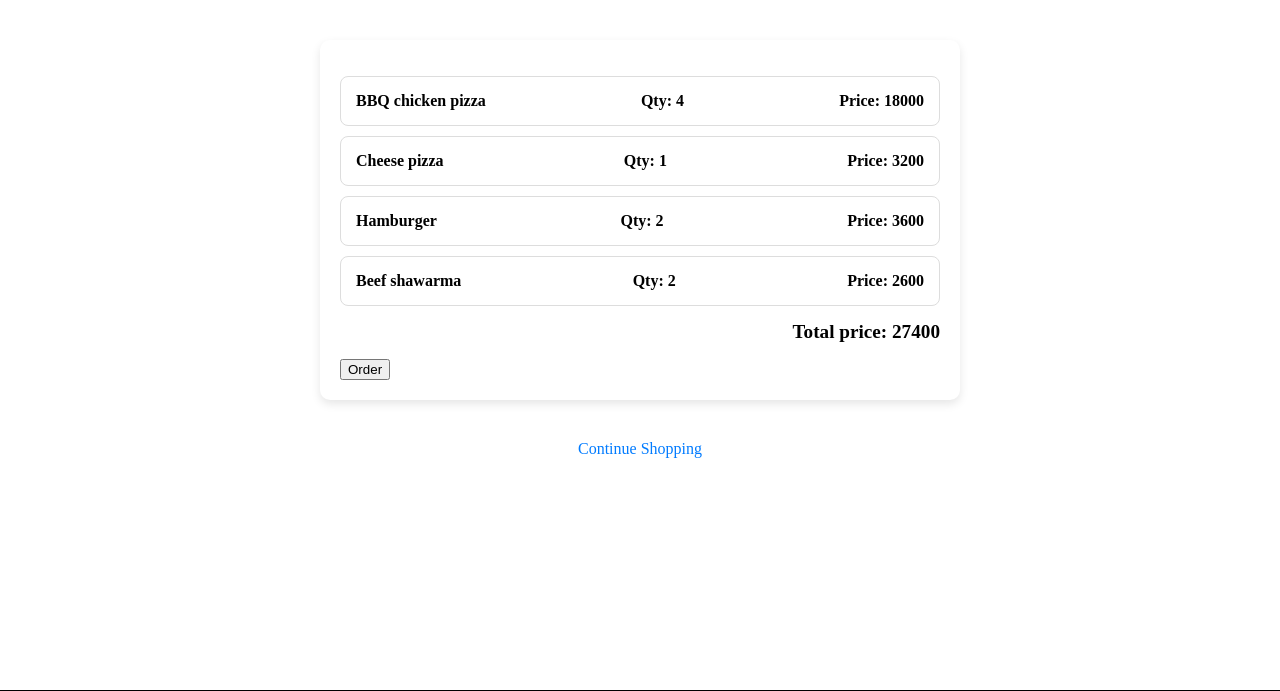
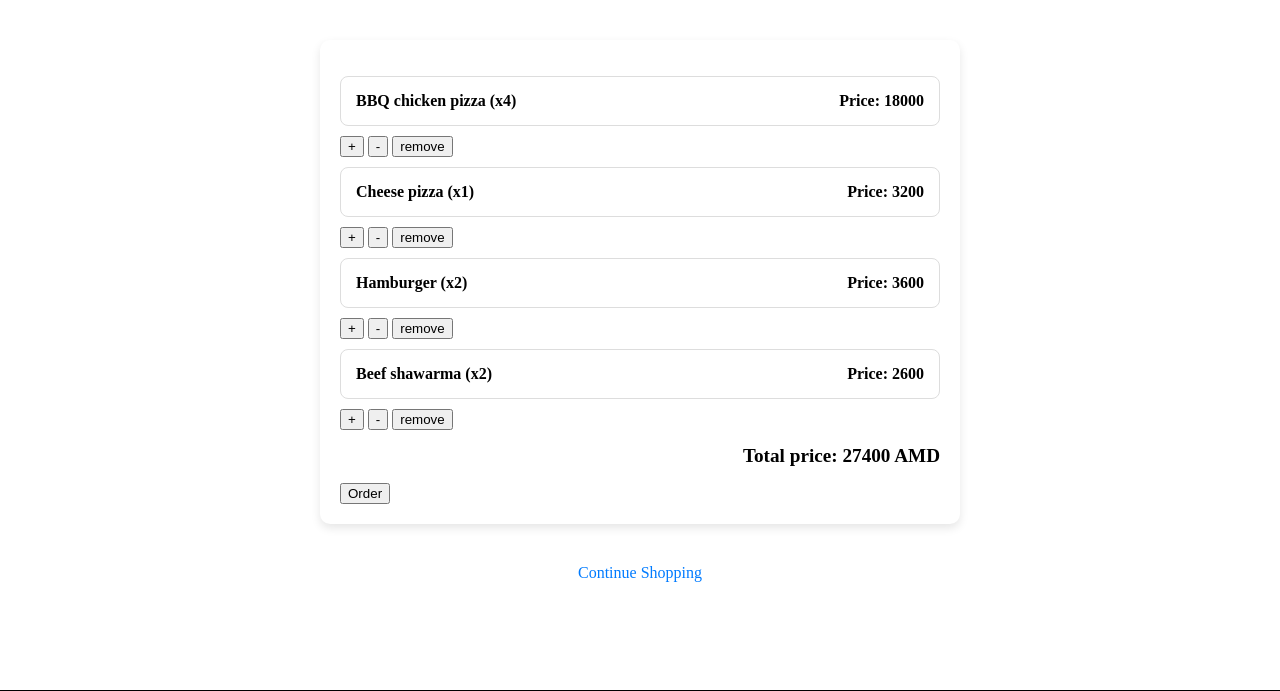
Before and after one commit to AraDarbinyan/Food-delivery-site, a Flask app: page /cart/ in a window 1280 px wide. Shown: the part 40-731 px from the top of the page. Run offline with Flask 3, Linux system fonts and the light colour scheme; a user stored in the database is signed in.

Commit message:
added dinamic buttons which increase and decresase quantity of products with function update_cart. Also added JS code so its no need to reload the page every time. Also some changes in Models

```diff
--- a/app.py
+++ b/app.py
@@ -1,4 +1,4 @@
-from flask import Flask, render_template, request, redirect, url_for, flash
+from flask import Flask, render_template, request, redirect, url_for, flash, jsonify
 from flask_login import LoginManager, login_user, logout_user, login_required, current_user
 from werkzeug.security import generate_password_hash, check_password_hash
 from models import Product, Customer, Cart, CartProduct, db
@@ -77,6 +77,41 @@ def add_to_cart(product_id):
         return redirect(url_for('login'))
 
 
+@app.route('/update_cart/<int:product_id>/<action>', methods=['POST'])
+@login_required
+def update_cart(product_id, action):
+    cart = Cart.query.filter_by(customer_id=current_user.id).first()
+    if not cart:
+        return jsonify({"error": "Cart not found"}), 400
+
+    cart_product = CartProduct.query.filter_by(cart_id=cart.id, product_id=product_id).first()
+
+    if not cart_product:
+        return jsonify({"error": "Product not found in cart"}), 400
+
+
+    if action == "increase":
+        cart_product.quantity += 1
+    elif action == "decrease":
+        if cart_product.quantity > 1:
+            cart_product.quantity -= 1
+        else:
+            db.session.delete(cart_product)
+    elif action == "remove":
+        db.session.delete(cart_product)
+
+    db.session.commit()
+
+
+    total_price = sum(item.quantity * Product.query.get(item.product_id).price for item in cart.cart_products)
+
+    return jsonify({
+        "quantity": cart_product.quantity if action != "remove" else 0,
+        "total_price": total_price
+    })
+
+
+
 @login_meneger.user_loader
 def load_user(user_id):
     return Customer.query.get(int(user_id))
--- a/models.py
+++ b/models.py
@@ -14,6 +14,7 @@ class Customer(db.Model, UserMixin):
     email = db.Column(db.String(80), nullable=False)
     phone = db.Column(db.String(80), nullable=False)
     password = db.Column(db.String(80), nullable=False)
+    created_at = db.Column(db.DateTime, default=datetime.utcnow)
 
 
     def __repr__(self):
@@ -43,8 +44,9 @@ class Cart(db.Model):
     id = db.Column(db.Integer, primary_key=True)
     customer_id =  db.Column(db.Integer, db.ForeignKey('Customer.id'), nullable=False)
     created_at = db.Column(db.DateTime, default=datetime.utcnow)
+    ordered = db.Column(db.Boolean, default=False)
 
-    products = db.relationship('Product', secondary='cart_product', backref='carts')
+    cart_products = db.relationship('CartProduct', backref='cart', lazy=True)
 
     def __repr__(self):
         return f"<Cart {self.id} for Customer {self.customer_id}>"
--- /dev/null
+++ b/static/js/script.js
@@ -0,0 +1,23 @@
+document.querySelectorAll(".cart-action").forEach(button => {
+    button.addEventListener("click", function() {
+        let productId = this.dataset.productId;
+        let action = this.dataset.action;
+        let quantityElement = document.getElementById(`quantity-${productId}`);
+        let priceElement = document.getElementById("total-price");
+
+        fetch(`/update_cart/${productId}/${action}`, { method: "POST" })
+        .then(response => response.json())
+        .then(data => {
+            if (data.error) {
+                alert(data.error);
+            } else {
+                if (action === "remove" || data.quantity === 0) {
+                    document.getElementById(`cart-item-${productId}`).remove();
+                } else {
+                    quantityElement.innerText = `(x${data.quantity})`;
+                }
+                priceElement.innerText = `Total price: ${data.total_price} AMD`;
+            }
+        });
+    });
+});
--- a/templates/base.html
+++ b/templates/base.html
@@ -24,6 +24,6 @@
     <footer>
         <p>&copy; 2025 Food Delivery Service</p>
     </footer>
-
+    <script src="{{ url_for('static', filename='js/script.js') }}"></script>
 </body>
 </html>
--- a/templates/cart.html
+++ b/templates/cart.html
@@ -9,13 +9,16 @@
         {% for item in cart_products %}
             {% set product = get_product(item.product_id) %}
             <li>
-                <span>{{ product.name }}</span>
-                <span>Qty: {{ item.quantity }}</span>
+                <span><strong>{{ product.name }}</strong> <span id="quantity-{{ product.id }}">(x{{ item.quantity }})</span></span>
+                <!-- <span>Qty: {{ item.quantity }}</span> -->
                 <span>Price: {{ product.price * item.quantity }}</span>
             </li>
+            <button class="cart-action" data-product-id="{{ product.id }}" data-action="increase">+</button>
+            <button class="cart-action" data-product-id="{{ product.id }}" data-action="decrease">-</button>
+            <button class="cart-action" data-product-id="{{ product.id }}" data-action="remove">remove</button>
             {% set total_price.value = total_price.value + (product.price * item.quantity) %}
         {% endfor %}
-        <p class="total-price"><strong>Total price: {{ total_price.value }}</strong></p>
+        <p class="total-price"><strong>Total price: {{ total_price.value }} AMD</strong></p>
     </ul>
     <button>Order</button>
 </div>
```
Also changed, not shown: instance/fooddeliver.db.
